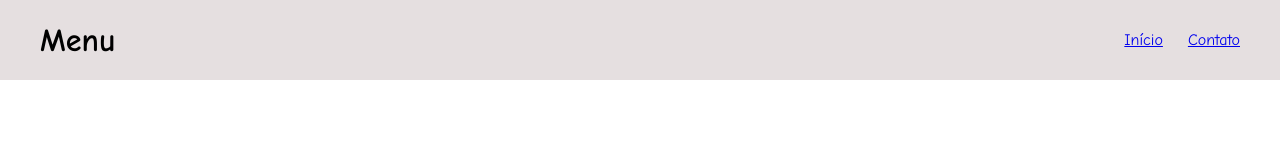
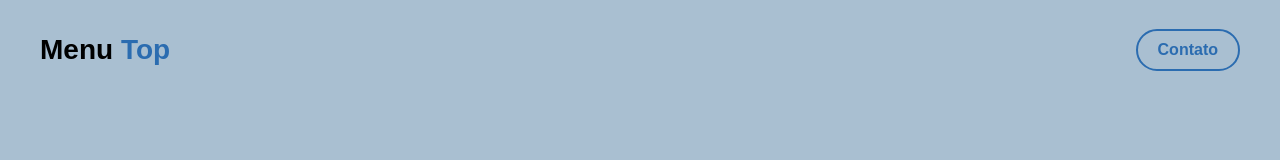
Before and after one commit to marioluciotecnico-star/projeto-final-mario, a plain HTML site: page projeto-final-html/index.html in a window 1280 px wide. Drawn offline with Linux system fonts and the light colour scheme.

Commit message:
praticando

```diff
--- a/projeto-final-html/index.html
+++ b/projeto-final-html/index.html
@@ -1,20 +1,26 @@
 <!DOCTYPE html>
 <html lang="pt-br">
 <head>
-    <meta charset="UTF-8">
-    <meta name="viewport" content="width=device-width, initial-scale=1.0">
-    <link rel="stylesheet" href="style.css">
-    <title>Projeto</title>
+  <meta charset="UTF-8">
+  <meta name="viewport" content="width=device-width, initial-scale=1.0">
+  <link rel="stylesheet" href="style.css">
+  <title>Projeto</title>
 </head>
+
 <body>
-   <header class="menu-topo">
+
+  <header>
+
     <div class="logo">
-        <h1>Menu</h1>
-        </div>
+      <h1>Menu <span>Top</span></h1>
+    </div>
+
     <nav class="menu">
-      <a href="#">Início</a>
-      <a href="#">Contato</a>
     </nav>
+
+    <a href="#" class="botao">Contato</a>
+
+  </header>
 
 </body>
 </html>
--- a/projeto-final-html/style.css
+++ b/projeto-final-html/style.css
@@ -1,20 +1,51 @@
-*{
-    margin:0;
-    padding:0;
-    box-sizing:border-box;
-    font-family:Comic Sans MS;
+body {
+  margin: 0;
+  font-family: Arial, sans-serif;
+  background-color: #a9bfd1;
+}
 
+/* TOPO */
+header {
+  display: flex;
+  justify-content: space-between;
+  align-items: center;
+  padding: 15px 40px;
+  background-color: #a9bfd1;
 }
-.menu-topo{
-    width:100%;
-    height:80px;
-    background:#E5DFE0;
-    display:flex;
-    align-items:center;
-    justify-content:space-between;
-    padding:0 40px;
-  }
-.menu{
-   display:flex;
-    gap:25px;
+
+/* LOGO */
+.logo h1 {
+  font-size: 28px;
+  color: #000;
 }
+
+.logo span {
+  color: #2b6cb0;
+}
+
+/* MENU */
+.menu a {
+  margin: 0 15px;
+  text-decoration: none;
+  color: #2b6cb0;
+  font-weight: 500;
+}
+
+.menu a:hover {
+  border-bottom: 2px solid #2b6cb0;
+}
+
+/* BOTÃO */
+.botao {
+  border: 2px solid #2b6cb0;
+  padding: 10px 20px;
+  border-radius: 25px;
+  text-decoration: none;
+  color: #2b6cb0;
+  font-weight: bold;
+}
+
+.botao:hover {
+  background-color: #2b6cb0;
+  color: white;
+}
```
